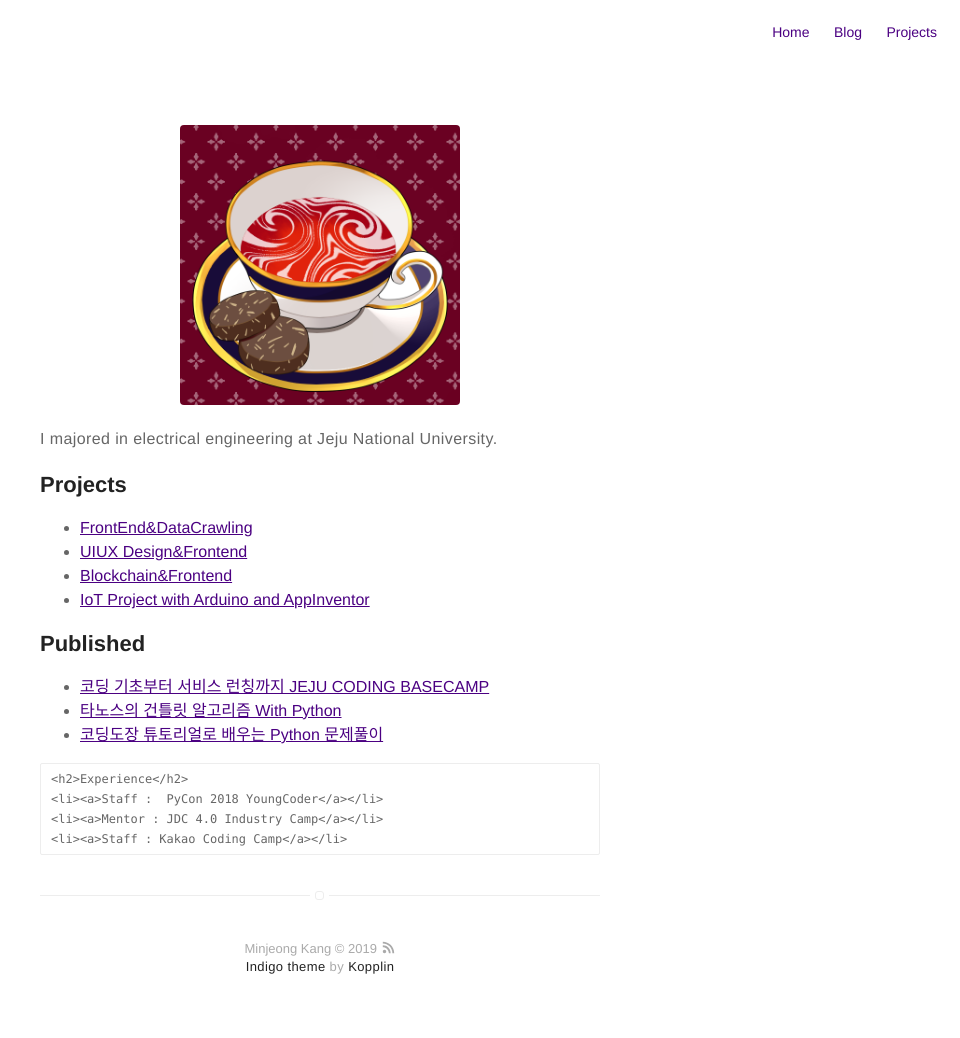
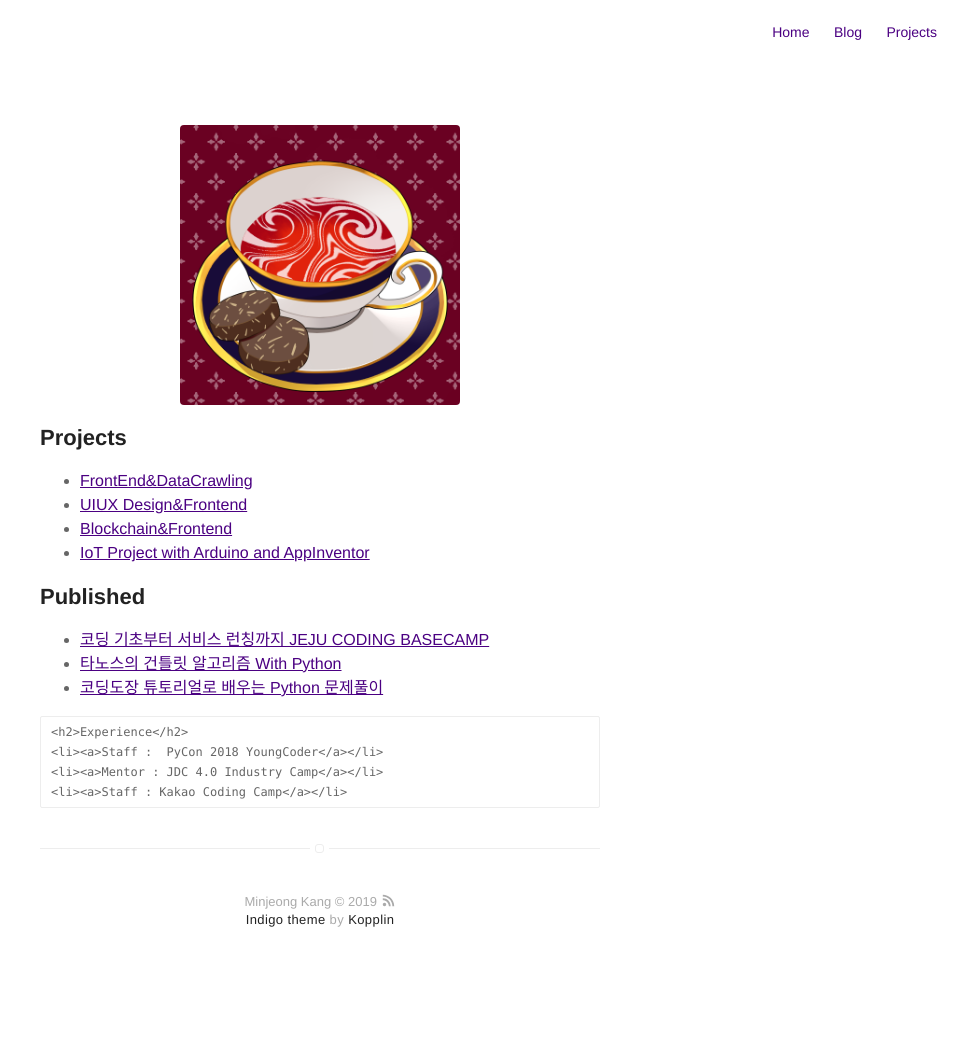
Before and after one commit to h1m4/h1m4.github.io, a Jekyll site: the page built from about.md, in a window 1280 px wide. Shown: the whole page, without its empty margins (320-1280 px from the left). Built offline with Jekyll 4.4.1, drawn with Linux system fonts in a browser that asks for light colours; after the commit the page ends 991 px from its top, so only the background shows below that.

Commit message:
update about

```diff
--- a/about.md
+++ b/about.md
@@ -4,7 +4,7 @@ layout: page
 ---
 ![Profile Image]({{ site.url }}/{{ site.picture }})
 
-I majored in electrical engineering at Jeju National University.
+
 
 
 <h2>Projects</h2>
```
